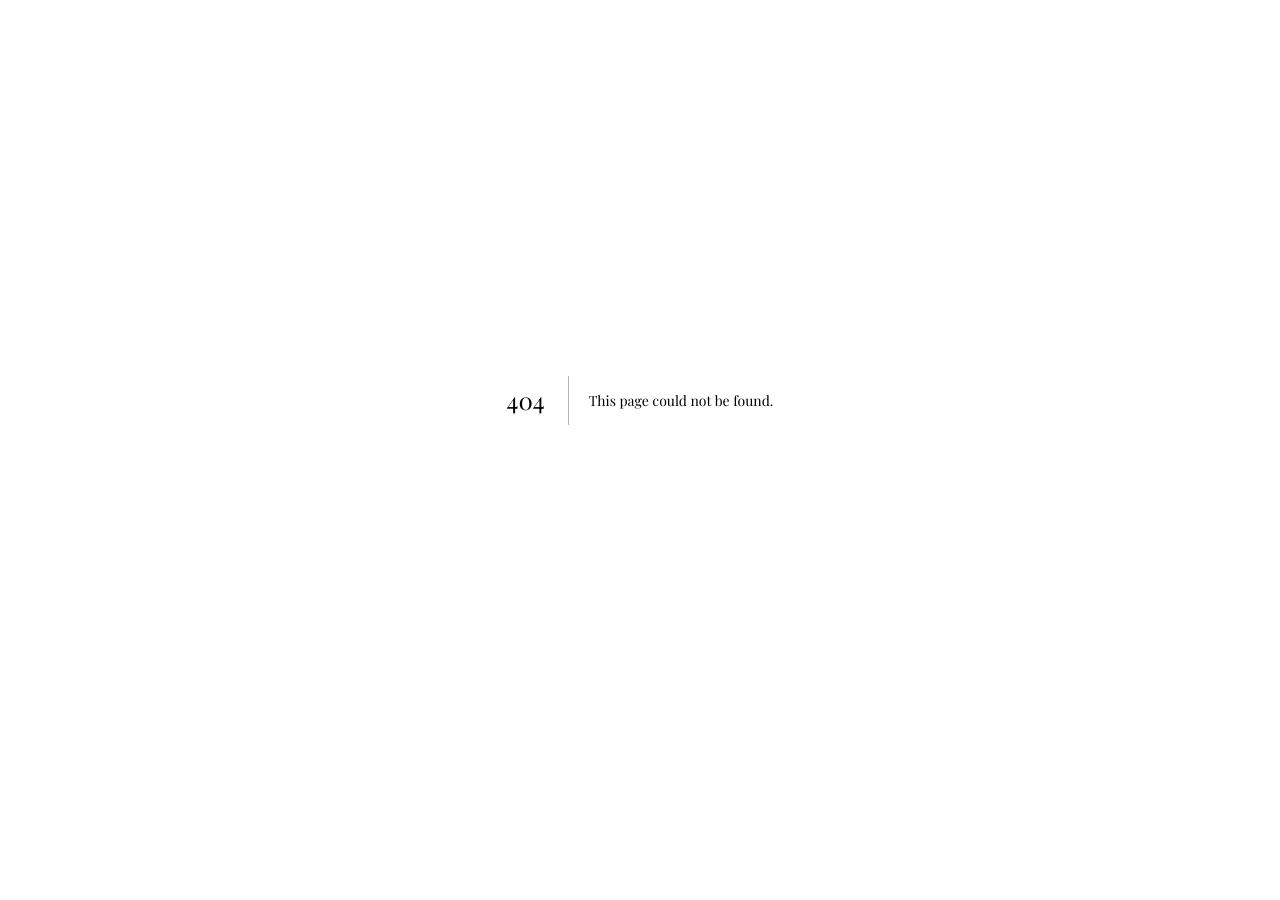
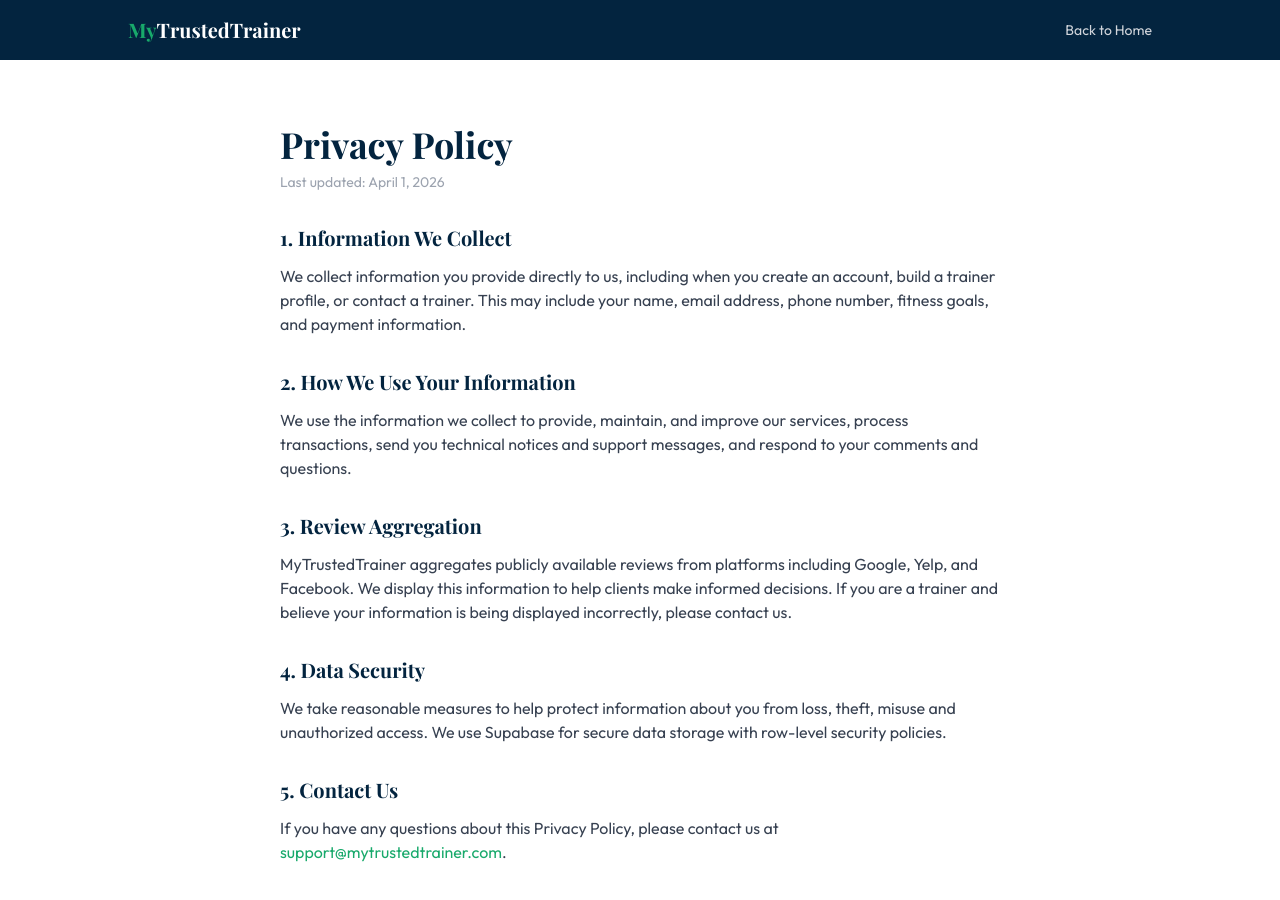
Before and after one commit to MyTrustedTrainer/mytrustedtrainer, a Next.js app: page /privacy in a window 1280 px wide. Before the commit this address had no page. Shown: the top 900 px of the page. Before the commit the page ends 800 px from the top, so only its background shows below. Built offline with nearby package versions, Linux system fonts and the light colour scheme.

Commit message:
Add app/privacy/page.tsx

```diff
--- /dev/null
+++ b/app/privacy/page.tsx
@@ -0,0 +1,41 @@
+import Link from 'next/link'
+export default function PrivacyPage() {
+  return (
+    <div className="min-h-screen bg-white">
+      <nav className="bg-[#03243F] text-white px-6 py-4">
+        <div className="max-w-5xl mx-auto flex items-center justify-between">
+          <Link href="/" className="text-xl font-bold" style={{fontFamily:'Playfair Display'}}>
+            <span className="text-[#18A96B]">My</span>TrustedTrainer
+          </Link>
+          <Link href="/" className="text-gray-300 hover:text-white text-sm">Back to Home</Link>
+        </div>
+      </nav>
+      <div className="max-w-3xl mx-auto px-6 py-16">
+        <h1 className="text-4xl font-bold text-[#03243F] mb-2" style={{fontFamily:'Playfair Display'}}>Privacy Policy</h1>
+        <p className="text-gray-400 text-sm mb-8">Last updated: April 1, 2026</p>
+        <div className="space-y-8 text-gray-700">
+          <section>
+            <h2 className="text-xl font-bold text-[#03243F] mb-3">1. Information We Collect</h2>
+            <p>We collect information you provide directly to us, including when you create an account, build a trainer profile, or contact a trainer. This may include your name, email address, phone number, fitness goals, and payment information.</p>
+          </section>
+          <section>
+            <h2 className="text-xl font-bold text-[#03243F] mb-3">2. How We Use Your Information</h2>
+            <p>We use the information we collect to provide, maintain, and improve our services, process transactions, send you technical notices and support messages, and respond to your comments and questions.</p>
+          </section>
+          <section>
+            <h2 className="text-xl font-bold text-[#03243F] mb-3">3. Review Aggregation</h2>
+            <p>MyTrustedTrainer aggregates publicly available reviews from platforms including Google, Yelp, and Facebook. We display this information to help clients make informed decisions. If you are a trainer and believe your information is being displayed incorrectly, please contact us.</p>
+          </section>
+          <section>
+            <h2 className="text-xl font-bold text-[#03243F] mb-3">4. Data Security</h2>
+            <p>We take reasonable measures to help protect information about you from loss, theft, misuse and unauthorized access. We use Supabase for secure data storage with row-level security policies.</p>
+          </section>
+          <section>
+            <h2 className="text-xl font-bold text-[#03243F] mb-3">5. Contact Us</h2>
+            <p>If you have any questions about this Privacy Policy, please contact us at <a href="mailto:support@mytrustedtrainer.com" className="text-[#18A96B] hover:underline">support@mytrustedtrainer.com</a>.</p>
+          </section>
+        </div>
+      </div>
+    </div>
+  )
+}
```
